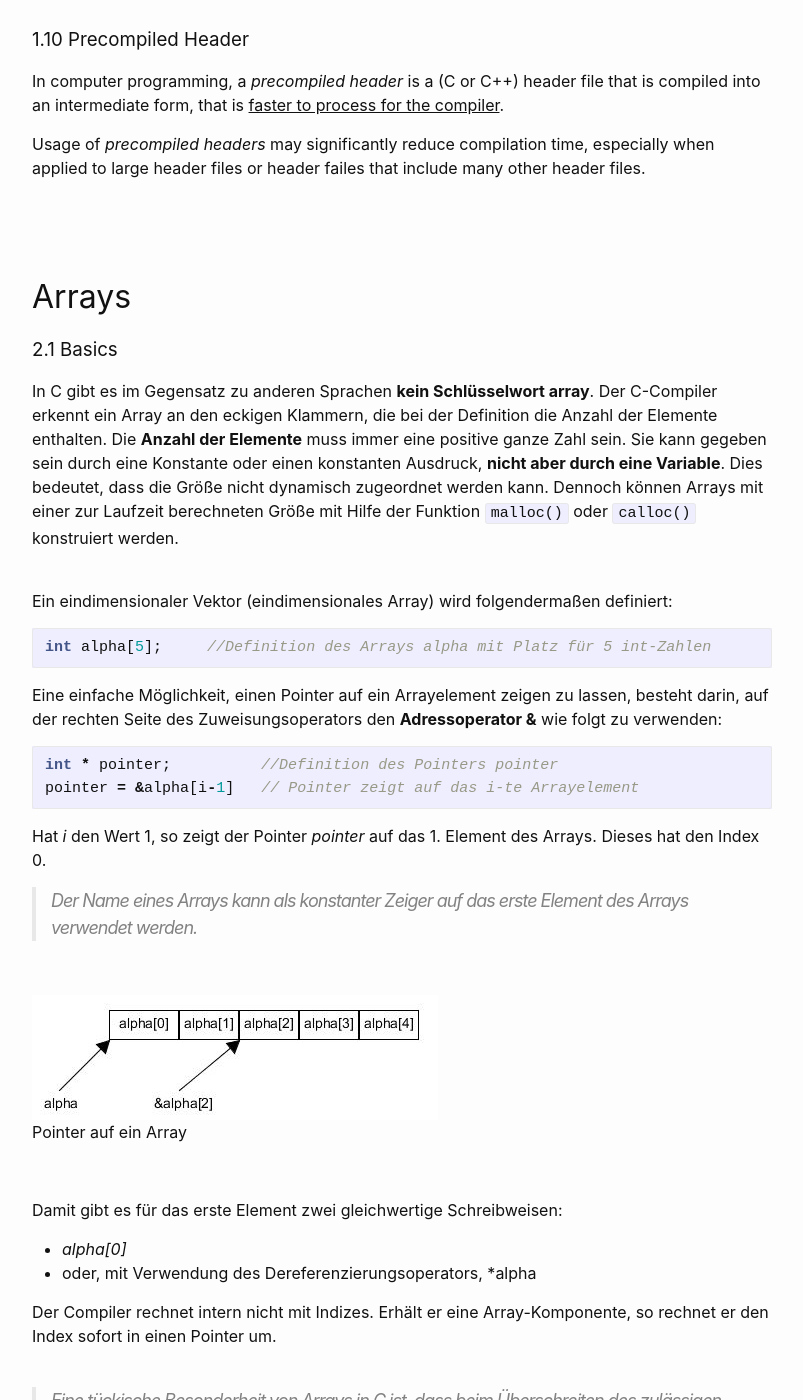
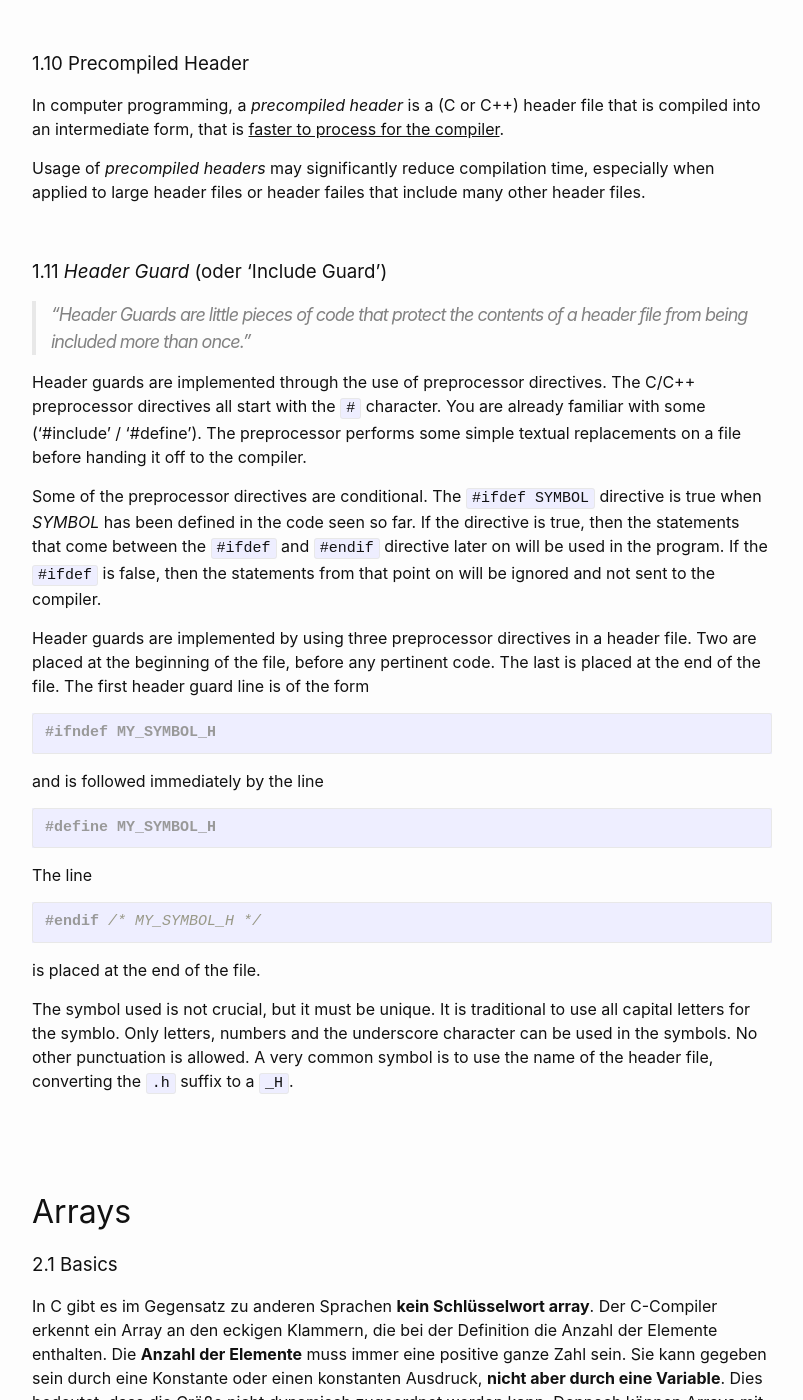
Before and after one commit to Hautaklyttn/progDocs, a Jekyll site: the page built from docs/articles/c_cpp.md, in a window 1280 px wide and 1400 px high, scrolled down 12016 px. Shown: the whole window, without its empty margins (238-1041 px from the left). Built offline with Jekyll 4.4.1, drawn with Linux system fonts in a browser that asks for light colours; some of the changed text lies outside the part shown.

Commit message:
C update

````diff
--- a/docs/articles/c_cpp.md
+++ b/docs/articles/c_cpp.md
@@ -26,6 +26,7 @@ layout: default
 &nbsp;&nbsp;&nbsp;&nbsp;&nbsp;&nbsp;&nbsp;&nbsp;&nbsp;&nbsp; [<font size="-1">1.9.3 `struct`</font>](#ch1-9-3)
 &nbsp;&nbsp;&nbsp;&nbsp;&nbsp;&nbsp;&nbsp;&nbsp;&nbsp;&nbsp; [<font size="-1">1.9.4 `union`</font>](#ch1-9-4)
 &nbsp;&nbsp;&nbsp;&nbsp;&nbsp; [<font size="-1">1.10 Precompiled Header</font>](#ch1-10)
+&nbsp;&nbsp;&nbsp;&nbsp;&nbsp; [<font size="-1">1.11 *Header Guard* (oder 'Include Guard')</font>](#ch1-11)
 
 ### 2. Arrays
 &nbsp;&nbsp;&nbsp;&nbsp;&nbsp; [<font size="-1">2.1 Basics</font>](#ch2-1)
@@ -400,6 +401,34 @@ Die Eigenschaft einer 'Union' mehrere Variablen innerhalb des gleichen Speicherb
 In computer programming, a *precompiled header* is a (C or C++) header file that is compiled into an intermediate form, that is <u>faster to process for the compiler</u>.
 
 Usage of *precompiled headers* may significantly reduce compilation time, especially when applied to large header files or header failes that include many other header files.
+
+&nbsp;
+
+<a name="ch1-11"></a>
+### 1.11 *Header Guard* (oder 'Include Guard')
+
+> "*Header Guards* are little pieces of code that protect the contents of a header file from being included more than once."
+
+Header guards are implemented through the use of preprocessor directives. The C/C++ preprocessor directives all start with the `#` character. You are already familiar with some ('#include' / '#define'). The preprocessor performs some simple textual replacements on a file before handing it off to the compiler.
+
+Some of the preprocessor directives are conditional. The `#ifdef SYMBOL` directive is true when *SYMBOL* has been defined in the code seen so far. If the directive is true, then the statements that come between the `#ifdef` and `#endif` directive later on will be used in the program. If the `#ifdef` is false, then the statements from that point on will be ignored and not sent to the compiler.
+
+Header guards are implemented by using three preprocessor directives in a header file. Two are placed at the beginning of the file, before any pertinent code. The last is placed at the end of the file. The first header guard line is of the form
+```c
+#ifndef MY_SYMBOL_H
+```
+and is followed immediately by the line
+```c
+#define MY_SYMBOL_H
+```
+
+The line
+```c
+#endif /* MY_SYMBOL_H */
+```
+is placed at the end of the file.
+
+The symbol used is not crucial, but it must be unique. It is traditional to use all capital letters for the symblo. Only letters, numbers and the underscore character can be used in the symbols. No other punctuation is allowed. A very common symbol is to use the name of the header file, converting the `.h` suffix to a `_H`.
 
 &nbsp;
 
````
